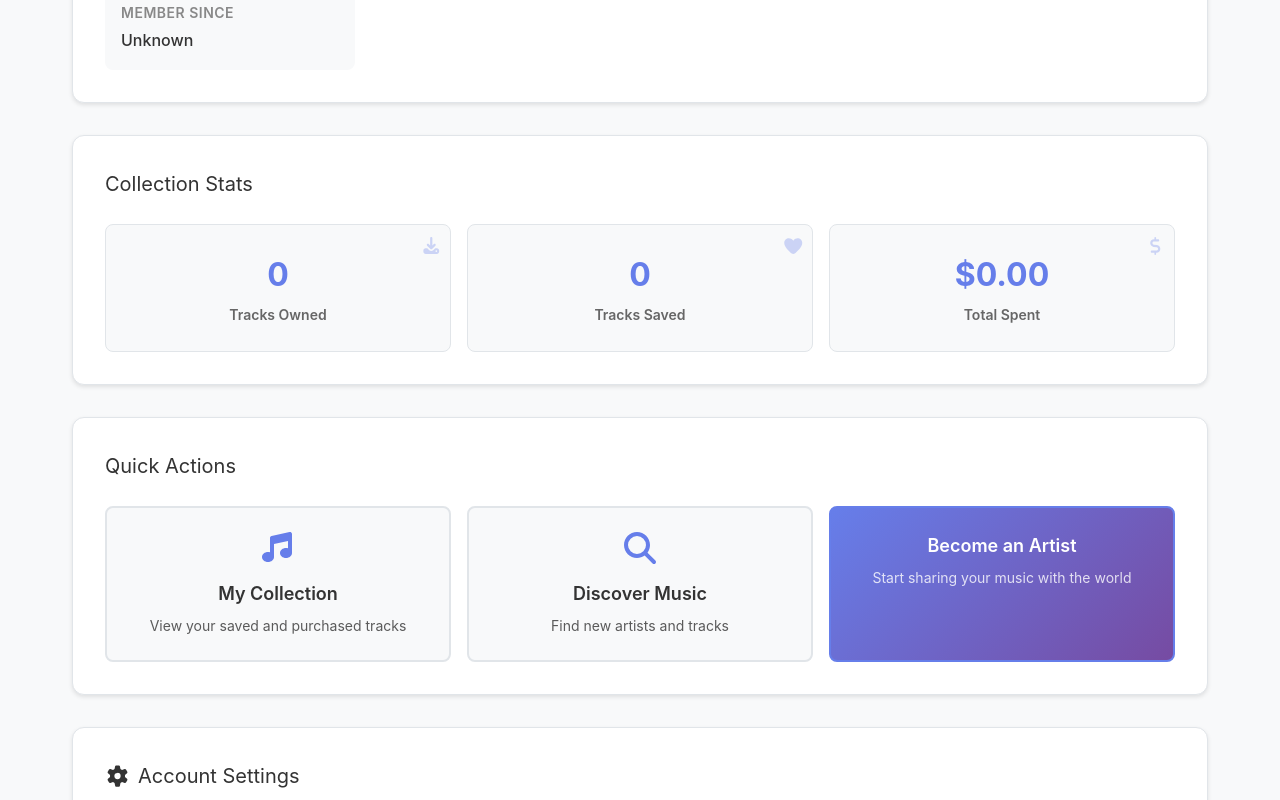
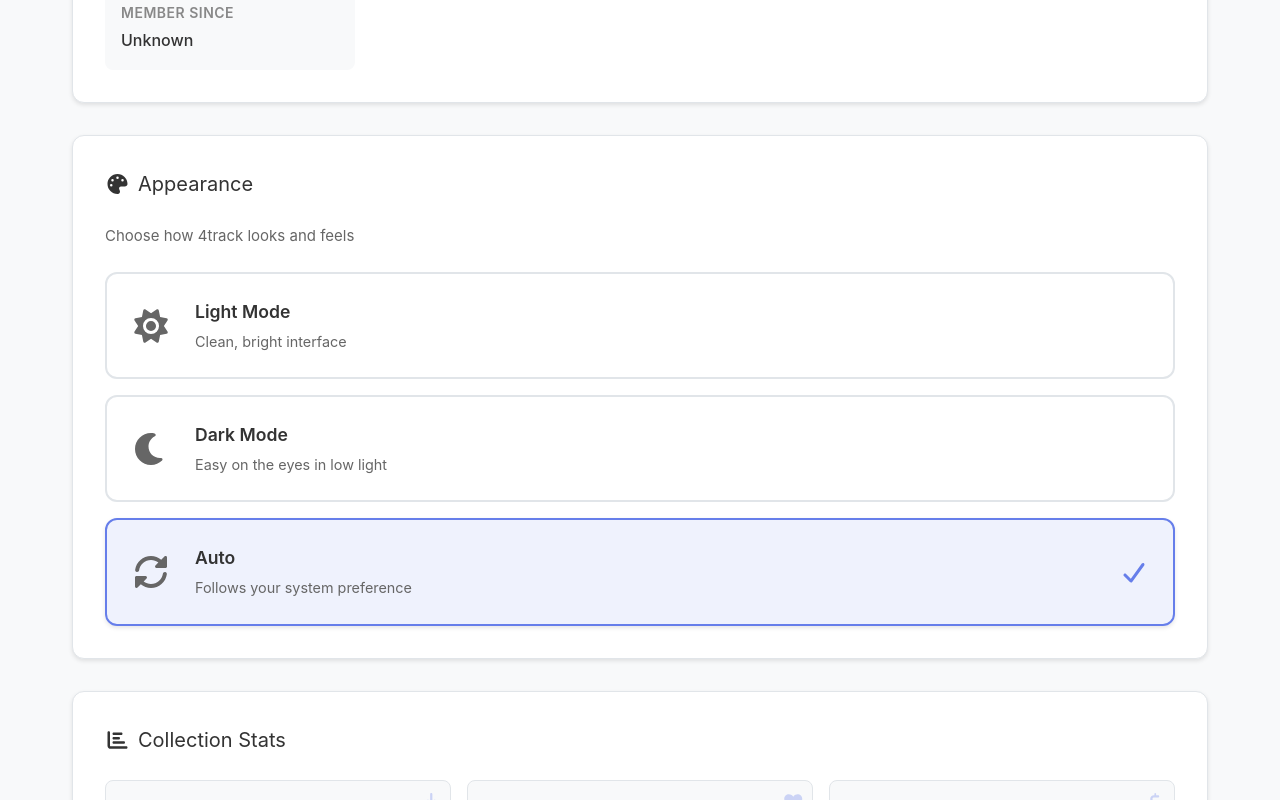
Before and after one commit to daddykev/4track-dev, a Vue app: page /profile in a window 1280 px wide. Shown: the part 420-1220 px from the top of the page. Built offline with nearby package versions, Linux system fonts and the light colour scheme; no server answers; the database is empty; sample sign-in values are in the browser's storage.

Commit message:
Theme manager deployed

```diff
--- a/src/assets/themes.css
+++ b/src/assets/themes.css
@@ -71,7 +71,30 @@
   --font-4xl: 2.25rem;
 }
 
-/* Dark theme for medley player only */
+/* Dark theme overrides */
+.theme-dark {
+  --bg-primary: #0f0f1e;
+  --bg-secondary: #1a1a2e;
+  --bg-tertiary: #16213e;
+  --bg-card: #1e1e3a;
+  --bg-hover: rgba(102, 126, 234, 0.2);
+  --bg-modal: rgba(0, 0, 0, 0.8);
+
+  --text-primary: #ffffff;
+  --text-secondary: #cccccc;
+  --text-muted: #999999;
+  --text-inverse: #1a1a2e;
+
+  --border-primary: rgba(255, 255, 255, 0.1);
+  --border-secondary: rgba(255, 255, 255, 0.2);
+  --border-hover: #667eea;
+
+  --shadow-sm: 0 2px 4px rgba(0, 0, 0, 0.3);
+  --shadow-md: 0 4px 12px rgba(0, 0, 0, 0.4);
+  --shadow-lg: 0 8px 24px rgba(0, 0, 0, 0.5);
+}
+
+/* Dark theme for medley player only (always dark) */
 .medley-page {
   --bg-primary: #0f0f1e;
   --bg-secondary: #1a1a2e;
--- /dev/null
+++ b/src/utils/themeManager.js
@@ -0,0 +1,62 @@
+// src/utils/themeManager.js
+export const THEMES = {
+  LIGHT: 'light',
+  DARK: 'dark',
+  AUTO: 'auto'
+}
+
+class ThemeManager {
+  constructor() {
+    this.currentTheme = this.loadTheme()
+    this.mediaQuery = window.matchMedia('(prefers-color-scheme: dark)')
+    this.applyTheme()
+
+    // Listen for system theme changes
+    this.mediaQuery.addEventListener('change', () => {
+      if (this.currentTheme === THEMES.AUTO) {
+        this.applyTheme()
+      }
+    })
+  }
+
+  loadTheme() {
+    const saved = localStorage.getItem('4track-theme')
+    return saved || THEMES.AUTO
+  }
+
+  setTheme(theme) {
+    this.currentTheme = theme
+    localStorage.setItem('4track-theme', theme)
+    this.applyTheme()
+  }
+
+  getTheme() {
+    return this.currentTheme
+  }
+
+  applyTheme() {
+    const root = document.documentElement
+
+    // Remove existing theme classes
+    root.classList.remove('theme-light', 'theme-dark')
+
+    // Determine actual theme to apply
+    let actualTheme = this.currentTheme
+    if (this.currentTheme === THEMES.AUTO) {
+      actualTheme = this.mediaQuery.matches ? THEMES.DARK : THEMES.LIGHT
+    }
+
+    // Apply theme class
+    root.classList.add(`theme-${actualTheme}`)
+  }
+
+  getEffectiveTheme() {
+    if (this.currentTheme === THEMES.AUTO) {
+      return this.mediaQuery.matches ? THEMES.DARK : THEMES.LIGHT
+    }
+    return this.currentTheme
+  }
+}
+
+// Export singleton instance
+export const themeManager = new ThemeManager()
--- a/src/views/UserProfile.vue
+++ b/src/views/UserProfile.vue
@@ -7,9 +7,12 @@ import {
   collection,
   query,
   where,
-  getDocs
+  getDocs,
+  doc,
+  updateDoc
 } from 'firebase/firestore'
 import { authService } from '@/services/auth'
+import { themeManager, THEMES } from '@/utils/themeManager'
 
 const router = useRouter()
 const user = ref(null)
@@ -18,6 +21,16 @@ const artistProfile = ref(null)
 const hasArtistProfile = ref(false)
 const loading = ref(true)
 const error = ref('')
+const savingTheme = ref(false)
+
+// Theme settings
+const currentTheme = ref(themeManager.getTheme())
+
+const themeOptions = [
+  { value: THEMES.LIGHT, label: 'Light Mode', icon: 'sun', description: 'Clean, bright interface' },
+  { value: THEMES.DARK, label: 'Dark Mode', icon: 'moon', description: 'Easy on the eyes in low light' },
+  { value: THEMES.AUTO, label: 'Auto', icon: 'rotate', description: 'Follows your system preference' }
+]
 
 const stats = ref({
   tracksOwned: 0,
@@ -112,6 +125,12 @@ const loadProfile = async () => {
       userData.value = authService.getCurrentUserData()
     }
 
+    // Set theme from user preferences
+    if (userData.value?.theme) {
+      currentTheme.value = userData.value.theme
+      themeManager.setTheme(userData.value.theme)
+    }
+
     if (user.value) {
       console.log('🎯 Loading artist profile and stats...')
       await Promise.all([
@@ -124,6 +143,28 @@ const loadProfile = async () => {
     error.value = 'Failed to load profile data'
   } finally {
     loading.value = false
+  }
+}
+
+const updateTheme = async (theme) => {
+  if (!user.value) return
+
+  savingTheme.value = true
+  currentTheme.value = theme
+  themeManager.setTheme(theme)
+
+  try {
+    await updateDoc(doc(db, 'users', user.value.uid), {
+      theme: theme,
+      updatedAt: new Date()
+    })
+
+    userData.value = { ...userData.value, theme }
+  } catch (err) {
+    console.error('Error saving theme preference:', err)
+    error.value = 'Failed to save theme preference'
+  } finally {
+    savingTheme.value = false
   }
 }
 
@@ -330,6 +371,36 @@ onMounted(async () => {
             </div>
           </section>
 
+          <!-- Appearance Section -->
+          <section class="profile-section">
+            <h2>
+              <font-awesome-icon :icon="['fas', 'palette']" class="mr-sm" />
+              Appearance
+            </h2>
+            <p class="text-secondary mb-lg">Choose how 4track looks and feels</p>
+
+            <div class="theme-options">
+              <div
+                v-for="option in themeOptions"
+                :key="option.value"
+                class="theme-option"
+                :class="{ 'active': currentTheme === option.value }"
+                @click="updateTheme(option.value)"
+              >
+                <font-awesome-icon :icon="['fas', option.icon]" class="theme-icon" />
+                <div class="theme-content">
+                  <h4 class="theme-label">{{ option.label }}</h4>
+                  <p class="theme-description">{{ option.description }}</p>
+                </div>
+                <font-awesome-icon
+                  v-if="currentTheme === option.value"
+                  :icon="['fas', 'check']"
+                  class="theme-check"
+                />
+              </div>
+            </div>
+          </section>
+
           <!-- Collection Stats -->
           <section class="profile-section">
             <h2>
@@ -364,7 +435,7 @@ onMounted(async () => {
           <!-- Quick Actions -->
           <section class="profile-section">
             <h2>
-              <font-awesome-icon :icon="['fas', 'lightning-bolt']" class="mr-sm" />
+              <font-awesome-icon :icon="['fas', 'bolt']" class="mr-sm" />
               Quick Actions
             </h2>
             <div class="actions-grid">
@@ -486,6 +557,65 @@ onMounted(async () => {
   font-weight: 500;
   margin: 0;
   font-size: var(--font-base);
+}
+
+/* Theme Options */
+.theme-options {
+  display: grid;
+  gap: var(--spacing-md);
+}
+
+.theme-option {
+  display: flex;
+  align-items: center;
+  padding: var(--spacing-lg);
+  border: 2px solid var(--border-primary);
+  border-radius: var(--radius-lg);
+  cursor: pointer;
+  transition: all var(--transition-normal);
+  background: var(--bg-card);
+}
+
+.theme-option:hover {
+  border-color: var(--color-primary);
+  background-color: var(--bg-hover);
+  transform: translateY(-2px);
+  box-shadow: var(--shadow-sm);
+}
+
+.theme-option.active {
+  border-color: var(--color-primary);
+  background-color: var(--bg-hover);
+  box-shadow: var(--shadow-sm);
+}
+
+.theme-icon {
+  font-size: 2rem;
+  margin-right: var(--spacing-lg);
+  color: var(--text-secondary);
+}
+
+.theme-content {
+  flex: 1;
+}
+
+.theme-label {
+  font-size: 1.1rem;
+  font-weight: 600;
+  color: var(--text-primary);
+  margin-bottom: var(--spacing-xs);
+}
+
+.theme-description {
+  color: var(--text-secondary);
+  font-size: 0.9rem;
+  margin: 0;
+}
+
+.theme-check {
+  color: var(--color-primary);
+  font-weight: bold;
+  font-size: 1.5rem;
 }
 
 /* Stats Grid */
@@ -665,6 +795,15 @@ onMounted(async () => {
   .profile-section {
     padding: var(--spacing-lg);
   }
+
+  .theme-option {
+    padding: var(--spacing-md);
+  }
+
+  .theme-icon {
+    font-size: 1.5rem;
+    margin-right: var(--spacing-md);
+  }
 }
 
 @media (max-width: 480px) {
```
Also changed, not shown: src/utils/fontawesome.js (+13 -1 lines), 1 other file (tests, documents, lock files or other folders).
